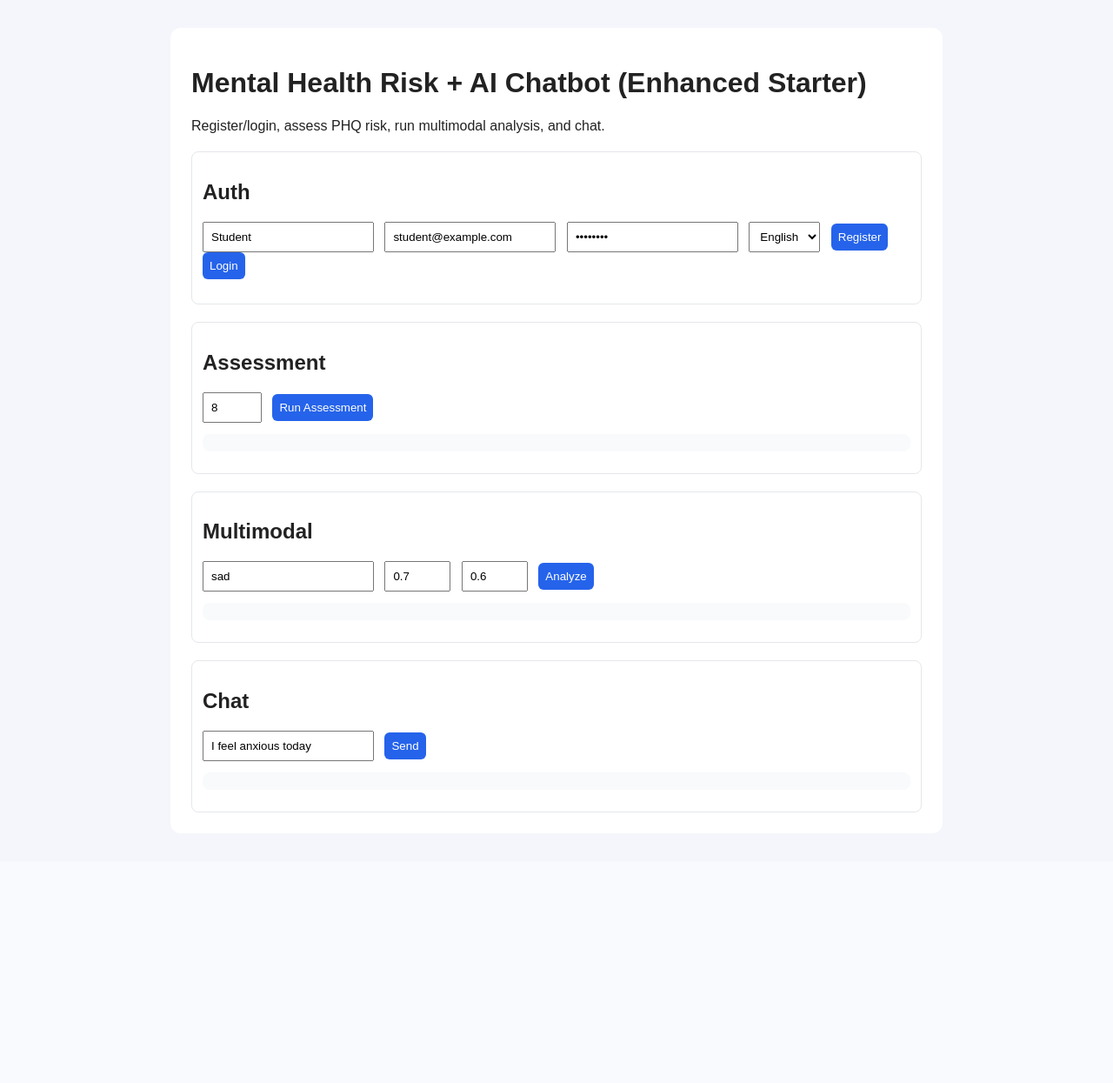
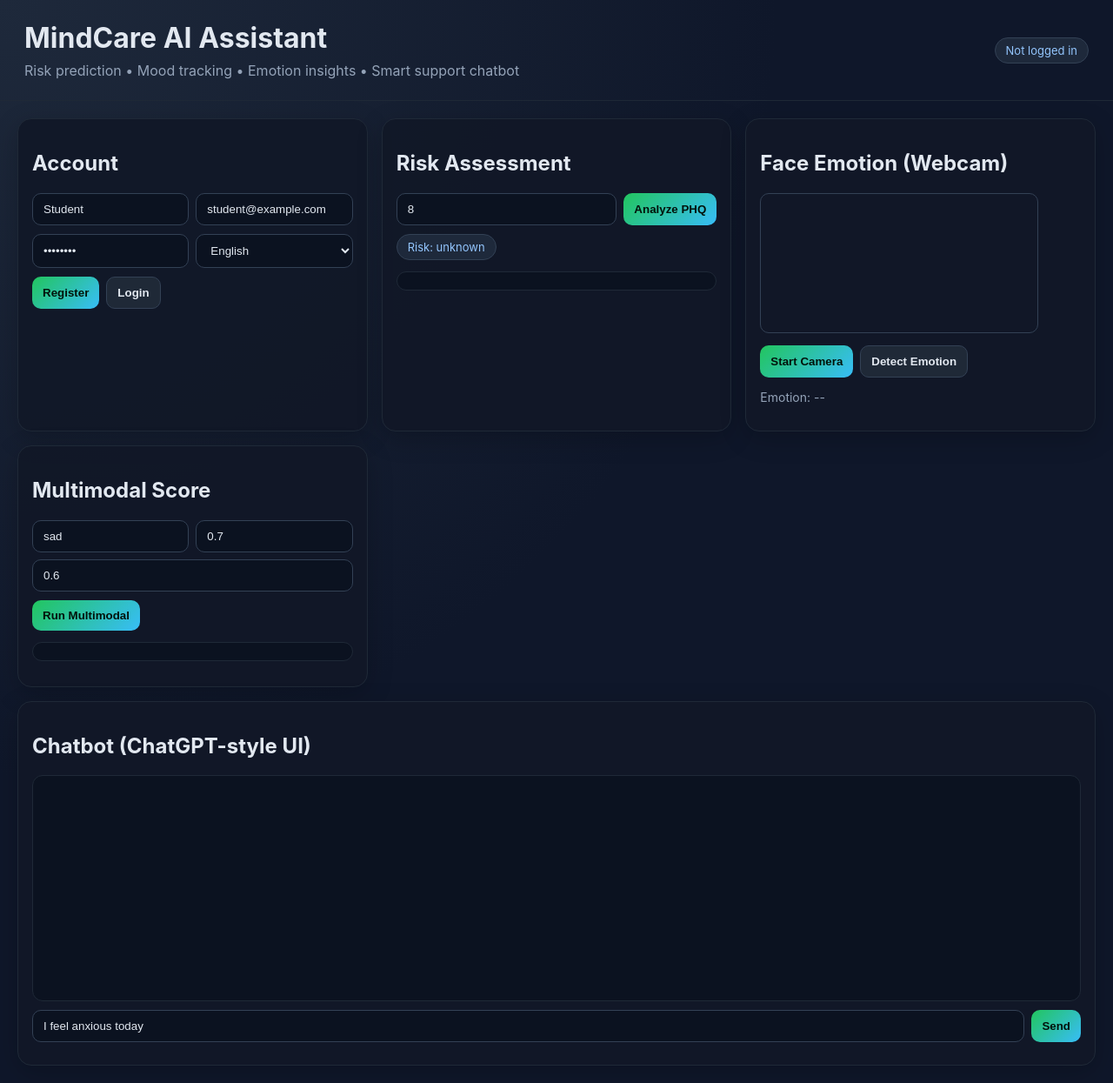
Before and after one commit to Samk709/aip, a Flask app: page / in a window 1280 px wide. Shown: the whole page at 87% size. Before the commit the page ends 934 px from the top, so only its background shows below. Run offline with Flask 3, Linux system fonts and the light colour scheme.

Commit message:
Upgrade UI to professional dashboard and add webcam frame emotion endpoint

```diff
--- a/backend-flask/app/static/css/style.css
+++ b/backend-flask/app/static/css/style.css
@@ -1,6 +1,25 @@
-body { font-family: Arial, sans-serif; background: #f4f6fb; color: #222; margin: 0; }
-main { max-width: 840px; margin: 32px auto; background: #fff; padding: 24px; border-radius: 12px; }
-section { margin-top: 20px; padding: 12px; border: 1px solid #e5e7eb; border-radius: 8px; }
-input, select, button { padding: 8px; margin-right: 8px; }
-button { background: #2563eb; color: white; border: 0; border-radius: 6px; }
-pre { background: #f8fafc; padding: 10px; border-radius: 8px; overflow: auto; }
+:root { --bg:#0f172a; --card:#111827; --muted:#94a3b8; --text:#e2e8f0; --primary:#22c55e; --primary2:#38bdf8; }
+* { box-sizing: border-box; }
+body { margin:0; font-family: Inter, Arial, sans-serif; background: radial-gradient(circle at 0% 0%, #1e293b 0, #0f172a 50%); color: var(--text); }
+.hero { display:flex; justify-content:space-between; align-items:center; padding:24px 28px; border-bottom:1px solid #1f2937; }
+.hero h1 { margin:0 0 8px; }
+.hero p { margin:0; color:var(--muted); }
+.grid { display:grid; grid-template-columns:repeat(auto-fit,minmax(320px,1fr)); gap:16px; padding:20px; }
+.card { background: rgba(17,24,39,0.95); border:1px solid #1f2937; border-radius:16px; padding:16px; box-shadow: 0 8px 30px rgba(0,0,0,.2); }
+.full { grid-column: 1 / -1; }
+.row { display:flex; gap:8px; margin:10px 0; flex-wrap:wrap; }
+input, select, button { padding:10px 12px; border-radius:10px; border:1px solid #334155; background:#0b1220; color:var(--text); }
+input, select { flex:1; min-width:140px; }
+button { background: linear-gradient(135deg,var(--primary),var(--primary2)); border:0; color:#02120a; font-weight:700; cursor:pointer; }
+button.secondary { background:#1f2937; color:var(--text); border:1px solid #334155; }
+.muted { color:var(--muted); font-size:14px; }
+.pill { display:inline-block; background:#1e293b; color:#93c5fd; border:1px solid #334155; border-radius:999px; padding:6px 12px; font-size:13px; }
+pre { background:#0b1220; border:1px solid #1f2937; border-radius:12px; padding:10px; overflow:auto; max-height:160px; }
+.chat-window { height:260px; overflow:auto; border:1px solid #1f2937; border-radius:12px; background:#0b1220; padding:10px; margin-bottom:10px; }
+.bubble { max-width:70%; padding:10px 12px; margin:8px 0; border-radius:14px; line-height:1.4; }
+.user { background:#1d4ed8; margin-left:auto; }
+.bot { background:#1f2937; margin-right:auto; }
+.webcam-card video, .webcam-card canvas { width:100%; max-width:320px; border-radius:10px; border:1px solid #334155; }
+canvas { display:none; }
+.toast-container { position:fixed; top:16px; right:16px; z-index:50; display:flex; flex-direction:column; gap:8px; }
+.toast { background:#111827; border:1px solid #334155; padding:10px 12px; border-radius:10px; color:#e2e8f0; }
--- a/backend-flask/app/static/js/app.js
+++ b/backend-flask/app/static/js/app.js
@@ -1,8 +1,23 @@
 let userId = null;
 let authToken = null;
+let streamRef = null;
 
-function authHeaders() {
-  return authToken ? { 'Authorization': `Bearer ${authToken}` } : {};
+function authHeaders() { return authToken ? { 'Authorization': `Bearer ${authToken}` } : {}; }
+function showToast(msg) {
+  const wrap = document.getElementById('toastContainer');
+  const el = document.createElement('div');
+  el.className = 'toast';
+  el.innerText = msg;
+  wrap.appendChild(el);
+  setTimeout(() => el.remove(), 2500);
+}
+function addBubble(text, role) {
+  const win = document.getElementById('chatWindow');
+  const b = document.createElement('div');
+  b.className = `bubble ${role}`;
+  b.innerText = text;
+  win.appendChild(b);
+  win.scrollTop = win.scrollHeight;
 }
 
 async function registerUser() {
@@ -12,45 +27,66 @@ async function registerUser() {
     password: document.getElementById('password').value,
     preferred_language: document.getElementById('lang').value,
   };
-  const res = await fetch('/api/auth/register', {
-    method: 'POST', headers: { 'Content-Type': 'application/json' },
-    body: JSON.stringify(payload)
-  });
+  const res = await fetch('/api/auth/register', { method:'POST', headers:{'Content-Type':'application/json'}, body: JSON.stringify(payload) });
   const data = await res.json();
-  if (!res.ok) return alert(data.error || 'register failed');
+  if (!res.ok) return showToast(data.error || 'Register failed');
   userId = data.user_id;
-  document.getElementById('uid').innerText = `Registered User ID: ${userId}`;
+  document.getElementById('uid').innerText = `Registered: #${userId}`;
+  showToast('Registration successful');
 }
 
 async function loginUser() {
-  const payload = {
-    email: document.getElementById('email').value,
-    password: document.getElementById('password').value,
-  };
-  const res = await fetch('/api/auth/login', {
-    method: 'POST', headers: { 'Content-Type': 'application/json' },
-    body: JSON.stringify(payload)
-  });
+  const payload = { email: document.getElementById('email').value, password: document.getElementById('password').value };
+  const res = await fetch('/api/auth/login', { method:'POST', headers:{'Content-Type':'application/json'}, body: JSON.stringify(payload) });
   const data = await res.json();
-  if (!res.ok) return alert(data.error || 'login failed');
-  authToken = data.token;
-  userId = data.user_id;
-  document.getElementById('uid').innerText = `Logged in User ID: ${userId}`;
+  if (!res.ok) return showToast(data.error || 'Login failed');
+  authToken = data.token; userId = data.user_id;
+  document.getElementById('uid').innerText = `Logged in: #${userId}`;
+  document.getElementById('statusPill').innerText = `Logged in (${data.role})`;
+  showToast('Login successful');
 }
 
 async function assess() {
-  if (!userId || !authToken) return alert('register and login first');
+  if (!userId || !authToken) return showToast('Login first');
   const phq_score = Number(document.getElementById('phq').value);
-  const res = await fetch('/api/assess', {
-    method: 'POST', headers: { 'Content-Type': 'application/json', ...authHeaders() },
-    body: JSON.stringify({ user_id: userId, phq_score })
+  const res = await fetch('/api/assess', { method:'POST', headers:{'Content-Type':'application/json', ...authHeaders()}, body: JSON.stringify({ user_id:userId, phq_score }) });
+  const data = await res.json();
+  document.getElementById('assessmentResult').innerText = JSON.stringify(data, null, 2);
+  document.getElementById('riskBadge').innerText = `Risk: ${data.risk_level || 'unknown'}`;
+  showToast(`Assessment completed: ${data.risk_level || 'n/a'}`);
+}
+
+async function startCamera() {
+  try {
+    streamRef = await navigator.mediaDevices.getUserMedia({ video: true, audio: false });
+    document.getElementById('cam').srcObject = streamRef;
+    showToast('Camera started');
+  } catch (_) {
+    showToast('Unable to access camera');
+  }
+}
+
+async function analyzeFrame() {
+  if (!authToken || !userId) return showToast('Login first');
+  const video = document.getElementById('cam');
+  if (!video.srcObject) return showToast('Start camera first');
+  const canvas = document.getElementById('frameCanvas');
+  const ctx = canvas.getContext('2d');
+  ctx.drawImage(video, 0, 0, canvas.width, canvas.height);
+  const frame = canvas.toDataURL('image/jpeg', 0.8);
+
+  const res = await fetch('/api/media/analyze-frame', {
+    method:'POST', headers:{'Content-Type':'application/json', ...authHeaders()}, body: JSON.stringify({ frame })
   });
   const data = await res.json();
-  document.getElementById('assessmentResult').innerText = JSON.stringify(data, null, 2);
+  const emotion = data?.face?.emotion || 'unknown';
+  document.getElementById('faceResult').innerText = `Emotion: ${emotion}`;
+  document.getElementById('face').value = emotion;
+  showToast(`Detected face emotion: ${emotion}`);
 }
 
 async function analyzeMultimodal() {
-  if (!userId || !authToken) return alert('register and login first');
+  if (!userId || !authToken) return showToast('Login first');
   const payload = {
     user_id: userId,
     text: document.getElementById('msg').value,
@@ -58,21 +94,18 @@ async function analyzeMultimodal() {
     voice_energy: Number(document.getElementById('energy').value),
     voice_pitch_var: Number(document.getElementById('pitch').value),
   };
-  const res = await fetch('/api/multimodal/analyze', {
-    method: 'POST', headers: { 'Content-Type': 'application/json', ...authHeaders() },
-    body: JSON.stringify(payload)
-  });
+  const res = await fetch('/api/multimodal/analyze', { method:'POST', headers:{'Content-Type':'application/json', ...authHeaders()}, body: JSON.stringify(payload) });
   const data = await res.json();
   document.getElementById('multiResult').innerText = JSON.stringify(data, null, 2);
+  showToast(`Fused distress score: ${data.fused_distress_score ?? 'n/a'}`);
 }
 
 async function chat() {
-  if (!userId || !authToken) return alert('register and login first');
+  if (!userId || !authToken) return showToast('Login first');
   const message = document.getElementById('msg').value;
-  const res = await fetch('/api/chat', {
-    method: 'POST', headers: { 'Content-Type': 'application/json', ...authHeaders() },
-    body: JSON.stringify({ user_id: userId, message })
-  });
+  addBubble(message, 'user');
+  const res = await fetch('/api/chat', { method:'POST', headers:{'Content-Type':'application/json', ...authHeaders()}, body: JSON.stringify({ user_id:userId, message }) });
   const data = await res.json();
-  document.getElementById('chatResult').innerText = JSON.stringify(data, null, 2);
+  addBubble(data.reply || '...', 'bot');
+  showToast(`Bot provider: ${data.provider || 'local'}`);
 }
--- a/backend-flask/app/templates/index.html
+++ b/backend-flask/app/templates/index.html
@@ -3,51 +3,83 @@
 <head>
   <meta charset="UTF-8" />
   <meta name="viewport" content="width=device-width, initial-scale=1.0" />
-  <title>Mental Health Assistant</title>
+  <title>MindCare AI</title>
   <link rel="stylesheet" href="/static/css/style.css" />
 </head>
 <body>
-  <main>
-    <h1>Mental Health Risk + AI Chatbot (Enhanced Starter)</h1>
-    <p>Register/login, assess PHQ risk, run multimodal analysis, and chat.</p>
+  <div id="toastContainer" class="toast-container"></div>
 
-    <section>
-      <h2>Auth</h2>
+  <header class="hero">
+    <div>
+      <h1>MindCare AI Assistant</h1>
+      <p>Risk prediction • Mood tracking • Emotion insights • Smart support chatbot</p>
+    </div>
+    <span id="statusPill" class="pill">Not logged in</span>
+  </header>
+
+  <main class="grid">
+    <section class="card">
+      <h2>Account</h2>
+      <div class="row">
         <input id="name" placeholder="Name" value="Student" />
         <input id="email" placeholder="Email" value="student@example.com" />
+      </div>
+      <div class="row">
         <input id="password" type="password" placeholder="Password" value="pass1234" />
         <select id="lang">
           <option value="en">English</option>
           <option value="hi">Hindi</option>
         </select>
+      </div>
+      <div class="row">
         <button onclick="registerUser()">Register</button>
-      <button onclick="loginUser()">Login</button>
-      <p id="uid"></p>
+        <button class="secondary" onclick="loginUser()">Login</button>
+      </div>
+      <p id="uid" class="muted"></p>
     </section>
 
-    <section>
-      <h2>Assessment</h2>
+    <section class="card">
+      <h2>Risk Assessment</h2>
+      <div class="row">
         <input id="phq" type="number" min="0" max="27" value="8" />
-      <button onclick="assess()">Run Assessment</button>
+        <button onclick="assess()">Analyze PHQ</button>
+      </div>
+      <div id="riskBadge" class="pill">Risk: unknown</div>
       <pre id="assessmentResult"></pre>
     </section>
 
-    <section>
-      <h2>Multimodal</h2>
-      <input id="face" placeholder="face emotion (happy/sad/neutral)" value="sad" />
+    <section class="card webcam-card">
+      <h2>Face Emotion (Webcam)</h2>
+      <video id="cam" autoplay muted playsinline></video>
+      <canvas id="frameCanvas" width="320" height="240"></canvas>
+      <div class="row">
+        <button onclick="startCamera()">Start Camera</button>
+        <button class="secondary" onclick="analyzeFrame()">Detect Emotion</button>
+      </div>
+      <p id="faceResult" class="muted">Emotion: --</p>
+    </section>
+
+    <section class="card">
+      <h2>Multimodal Score</h2>
+      <div class="row">
+        <input id="face" placeholder="face emotion" value="sad" />
         <input id="energy" type="number" step="0.1" min="0" max="1" value="0.7" />
         <input id="pitch" type="number" step="0.1" min="0" max="1" value="0.6" />
-      <button onclick="analyzeMultimodal()">Analyze</button>
+      </div>
+      <button onclick="analyzeMultimodal()">Run Multimodal</button>
       <pre id="multiResult"></pre>
     </section>
 
-    <section>
-      <h2>Chat</h2>
-      <input id="msg" placeholder="Type message" value="I feel anxious today" />
+    <section class="card chat-card full">
+      <h2>Chatbot (ChatGPT-style UI)</h2>
+      <div id="chatWindow" class="chat-window"></div>
+      <div class="row">
+        <input id="msg" placeholder="Type how you feel..." value="I feel anxious today" />
         <button onclick="chat()">Send</button>
-      <pre id="chatResult"></pre>
+      </div>
     </section>
   </main>
+
   <script src="/static/js/app.js"></script>
 </body>
 </html>
```
Also changed, not shown: backend-flask/app/api/routes.py (+13 -1 lines), backend-flask/app/services/media_pipeline.py (+32 -8 lines), backend-flask/tests/test_api.py (+3 -0 lines), README.md. Lines whose indentation alone changed are shown as unchanged.
